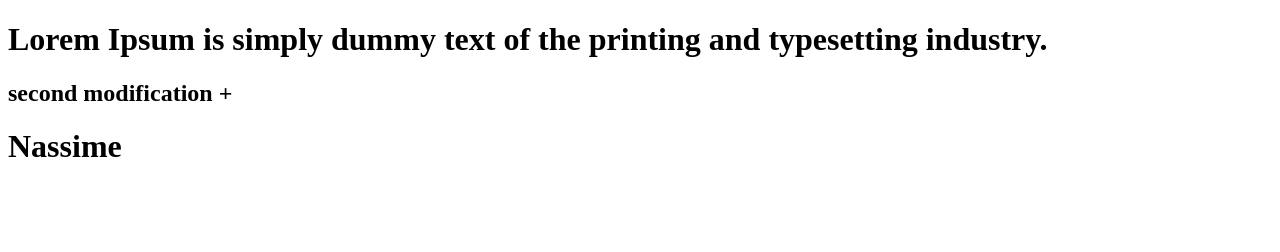
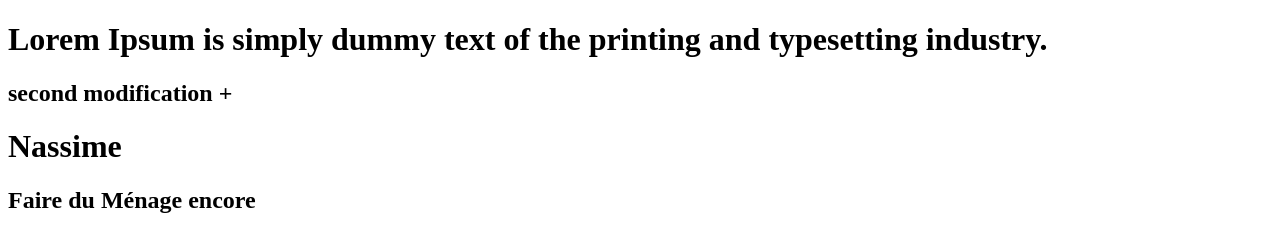
Before and after one commit to elmaataouin/TP2_repo, a plain HTML site: page part1-updated.html in a window 1280 px wide. Drawn offline with Linux system fonts and the light colour scheme.

Commit message:
fix : all

```diff
--- a/part1-updated.html
+++ b/part1-updated.html
@@ -9,7 +9,7 @@
     <h1>Lorem Ipsum is simply dummy text of the printing and typesetting industry.</h1>
     <h2>second modification +</h2>
     <h1>Nassime</h1>
-
+    <h2>Faire du Ménage encore</h2>
 </body>
 
 </html>
```
Also changed, not shown: index.html (+1 -1 lines).
